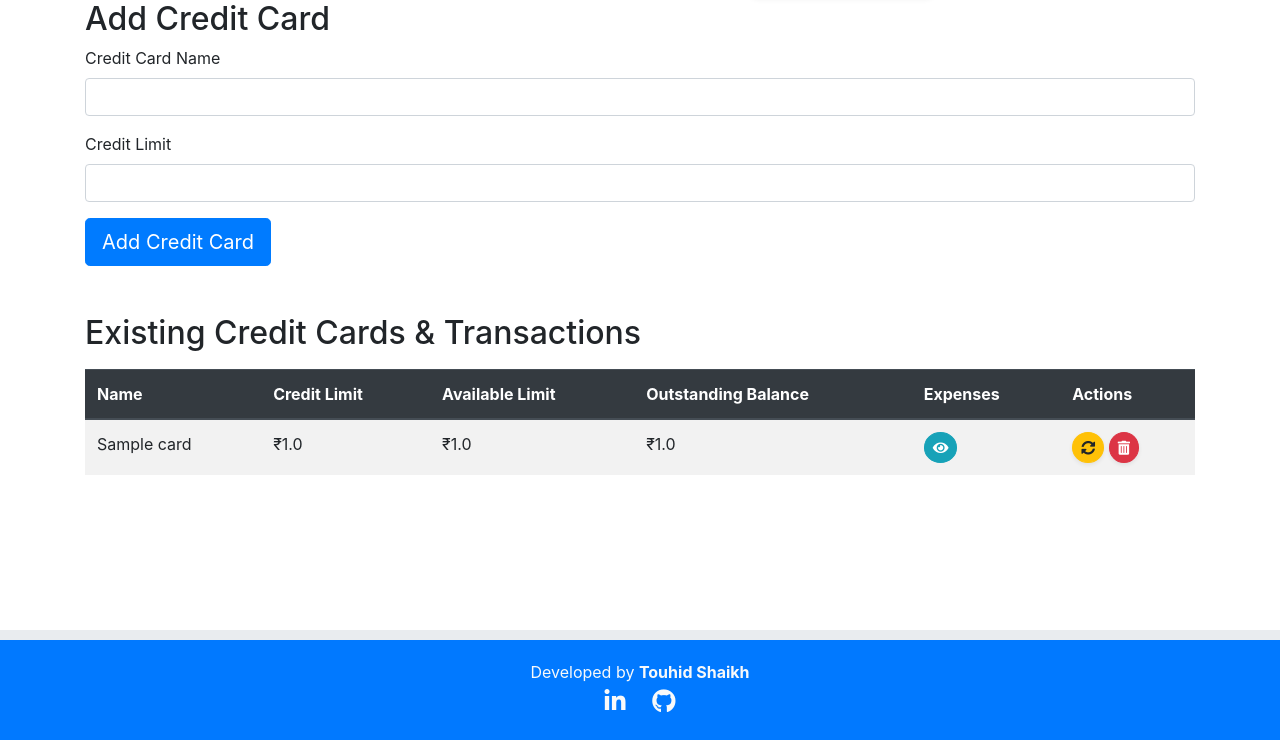
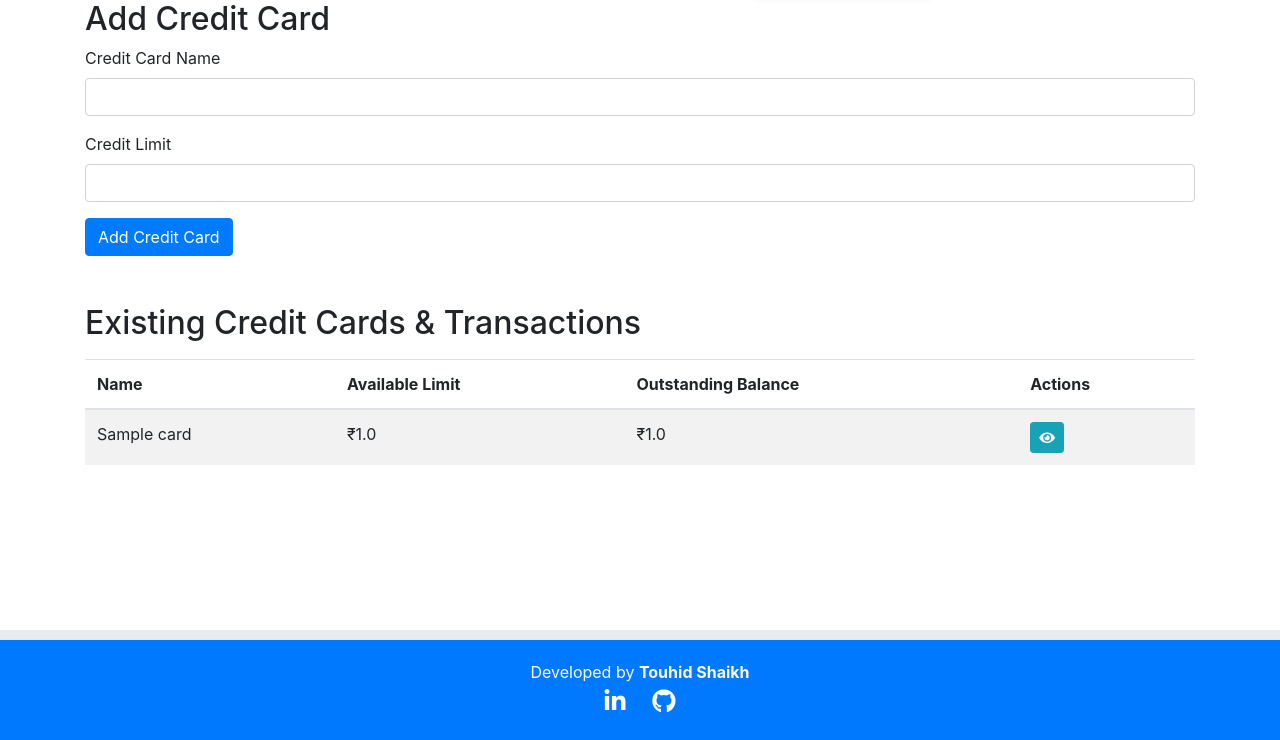
Before and after one commit to tauhidalam/expense-tracker-in1, a Flask app: page /add_credit_card in a window 1280 px wide. Shown: the part 60-800 px from the top of the page. Run offline with Flask 3, Linux system fonts and the light colour scheme; a user stored in the database is signed in; tables that the repository leaves empty hold one stand-in row (values such as "Sample post"); some libraries are stand-ins or nearby versions.

Commit message:
UI enhanced, added modal for card details

```diff
--- a/templates/add_credit_card.html
+++ b/templates/add_credit_card.html
@@ -22,19 +22,17 @@
         </div>
 
         <div class="form-group">
-            {{ form.submit(class="btn btn-primary btn-lg") }}
+            {{ form.submit(class="btn btn-primary") }}
         </div>
     </form>
 
     <h2 class="mt-5">Existing Credit Cards & Transactions</h2>
     <table class="table table-striped mt-3">
-        <thead class="thead-dark">
+        <thead>
             <tr>
                 <th>Name</th>
-                <th>Credit Limit</th>
                 <th>Available Limit</th>
                 <th>Outstanding Balance</th>
-                <th>Expenses</th>
                 <th>Actions</th>
             </tr>
         </thead>
@@ -42,67 +40,136 @@
             {% for card in credit_cards %}
                 <tr>
                     <td>{{ card.name }}</td>
-                    <td>₹{{ card.credit_limit }}</td>
                     <td>₹{{ card.available_limit }}</td>
                     <td>₹{{ card.outstanding }}</td>
+
                     <td>
-                        <button class="btn btn-info btn-sm rounded-circle" data-toggle="modal" data-target="#expensesModal-{{ card.id }}" title="Show Expenses">
+ <!-- Button to trigger modal -->
+ <button type="button" class="btn btn-info btn-sm" data-toggle="modal" data-target="#cardDetailsModal{{ card.id }}">
     <i class="fas fa-eye"></i>
 </button>
-                    </td>
-                    <td>
-                        <!-- Form to reset outstanding balance -->
-                        <form method="POST" action="{{ url_for('add_credit_card') }}" style="display:inline;" onsubmit="return confirmResetOutstanding();">
-                            {{ form.hidden_tag() }}
-                            <input type="hidden" name="reset_outstanding" value="{{ card.id }}">
-                            <button type="submit" class="btn btn-warning btn-sm rounded-circle shadow-sm" title="Reset Outstanding">
-                                <i class="fas fa-sync-alt"></i>
-                            </button>
-                        </form>
-
-                        <!-- Form to delete the credit card -->
-                        <form method="POST" action="{{ url_for('add_credit_card') }}" style="display:inline;" onsubmit="return confirmDeleteCard();">
-                            {{ form.hidden_tag() }}
-                            <input type="hidden" name="delete_credit_card" value="{{ card.id }}">
-                            <button type="submit" class="btn btn-danger btn-sm rounded-circle shadow-sm" title="Delete Card">
-                                <i class="fas fa-trash-alt"></i>
-                            </button>
-                        </form>
-                    </td>
-                </tr>
-
-                <!-- Modal for displaying expenses -->
-                <div class="modal fade" id="expensesModal-{{ card.id }}" tabindex="-1" role="dialog" aria-labelledby="expensesModalLabel-{{ card.id }}" aria-hidden="true">
-                    <div class="modal-dialog" role="document">
-                        <div class="modal-content">
+<!-- Modal -->
+  <!-- Modal -->
+  <div class="modal fade" id="cardDetailsModal{{ card.id }}" tabindex="-1" role="dialog" aria-labelledby="cardDetailsModalLabel" aria-hidden="true">
+    <div class="modal-dialog modal-dialog-centered" role="document">
+        <div class="modal-content card-modal">
             <div class="modal-header">
-                                <h5 class="modal-title" id="expensesModalLabel-{{ card.id }}">Expenses for {{ card.name }}</h5>
+                <h5 class="modal-title" id="cardDetailsModalLabel">{{ card.name }}</h5>
                 <button type="button" class="close" data-dismiss="modal" aria-label="Close">
                     <span aria-hidden="true">&times;</span>
                 </button>
             </div>
             <div class="modal-body">
-                                <ul class="list-unstyled mb-0">
-                                    {% if credit_card_expenses[card.id] %}
+                <div class="card-details">
+                    <p><strong>Credit Limit:</strong> ₹{{ card.credit_limit }}</p>
+                    <p><strong>Available Limit:</strong> ₹{{ card.available_limit }}</p>
+                    <p><strong>Outstanding Balance:</strong> ₹{{ card.outstanding }}</p>
+                    <h5>Expenses:</h5>
+                    <table class="table table-bordered">
+                        <thead>
+                            <tr>
+                                <th>Date</th>
+                                <th>Description</th>
+                                <th>Amount (₹)</th>
+                            </tr>
+                        </thead>
+                        <tbody>
                             {% for expense in credit_card_expenses[card.id] %}
-                                            <li>
-                                                <span class="font-weight-bold">{{ expense.date }}:</span> {{ expense.description }} - ₹{{ expense.amount }}
-                                            </li>
+                                <tr>
+                                    <td>{{ expense.date }}</td>
+                                    <td>{{ expense.description }}</td>
+                                    <td>₹{{ expense.amount }}</td>
+                                </tr>
+                            {% else %}
+                                <tr>
+                                    <td colspan="3">No expenses recorded.</td>
+                                </tr>
                             {% endfor %}
-                                    {% else %}
-                                        <li>No expenses recorded.</li>
-                                    {% endif %}
-                                </ul>
+                        </tbody>
+                    </table>
+                </div>
             </div>
             <div class="modal-footer">
-                                <button type="button" class="btn btn-secondary" data-dismiss="modal">Close</button>
+                <form method="POST" action="{{ url_for('add_credit_card') }}" style="display:inline;" onsubmit="return confirmResetOutstanding();">
+                    {{ form.hidden_tag() }}
+                    <input type="hidden" name="reset_outstanding" value="{{ card.id }}">
+                    <button type="submit" class="btn btn-warning"><i class="fas fa-sync-alt"></i> Reset Outstanding</button>
+                </form>
+                <form method="POST" action="{{ url_for('add_credit_card') }}" style="display:inline;" onsubmit="return confirmDeleteCard();">
+                    {{ form.hidden_tag() }}
+                    <input type="hidden" name="delete_credit_card" value="{{ card.id }}">
+                    <button type="submit" class="btn btn-danger"><i class="fas fa-trash-alt"></i> Delete Card</button>
+                </form>
             </div>
         </div>
     </div>
 </div>
+</td>
+</tr>
 {% endfor %}
 </tbody>
 </table>
+<style>
+    .card-modal {
+    border-radius: 15px;
+    box-shadow: 0 0 10px rgba(0,0,0,0.2);
+    background: linear-gradient(to bottom, #f8f9fa 0%, #e9ecef 100%);
+    border: 1px solid #ced4da;
+}
+
+.card-modal .modal-header {
+    border-bottom: none;
+    border-radius: 15px;
+    background: #007bff;
+    color: white;
+}
+
+.card-modal .modal-body {
+    padding: 20px;
+}
+
+.card-modal .modal-footer {
+    border-top: none;
+    padding: 10px;
+}
+
+.card-details {
+    border: 1px solid #dee2e6;
+    border-radius: 10px;
+    padding: 20px;
+    background: white;
+}
+
+.card-details p, .card-details ul {
+    margin: 0;
+    padding: 0;
+}
+
+.card-details ul {
+    list-style-type: none;
+}
+
+.card-details li {
+    padding: 5px 0;
+}
+
+.card-details .font-weight-bold {
+    font-weight: bold;
+}
+
+.modal-dialog {
+    max-width: 100%;
+    margin: 10px;
+}
+
+@media (max-width: 576px) {
+    .card-details {
+        font-size: 14px;
+    }
+}
+
+
+    </style>
 
     <script>
         function confirmResetOutstanding() {
```
Also changed, not shown: README.md (added). Lines whose indentation alone changed are shown as unchanged.
